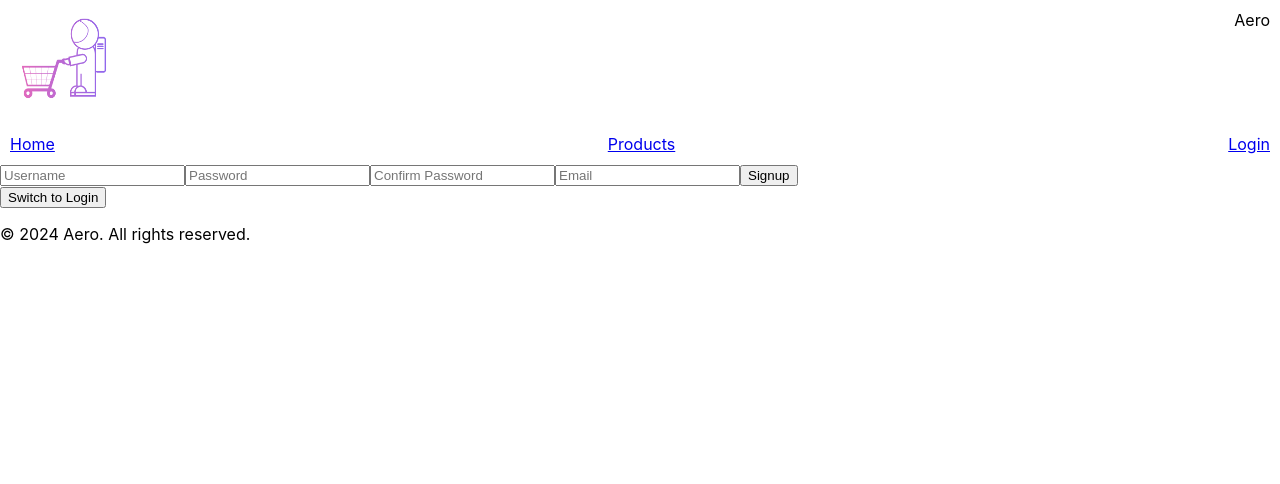
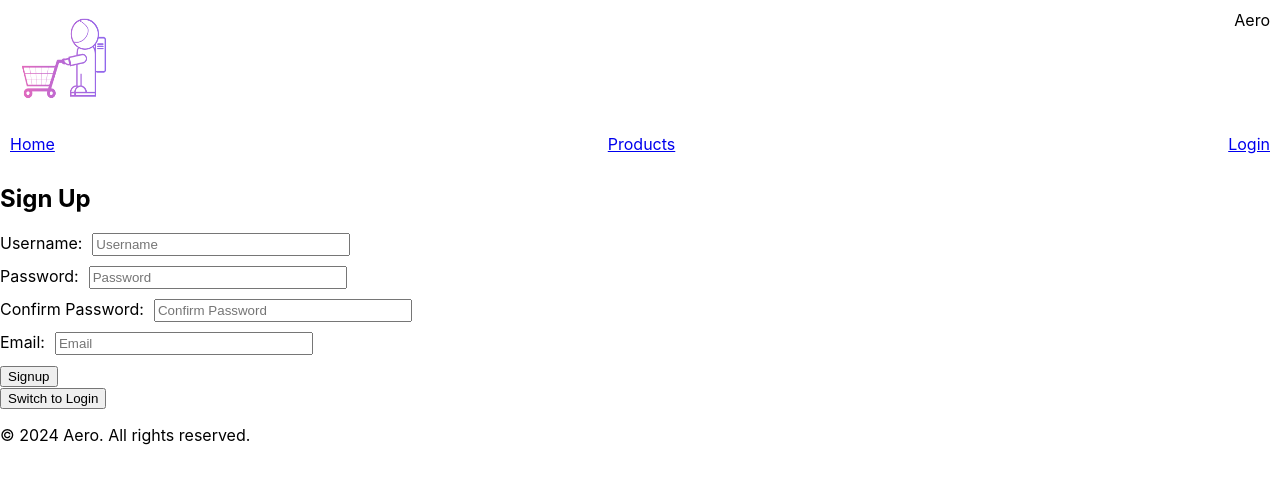
Before and after one commit to MohamadG04/Assignment5_ENSF381_L02_Group26, a React (Create React App) app: page /login in a window 1280 px wide. Both pictures are taken after a click on the button "Switch to Signup". Shown: the top 484 px of the page. Built offline with nearby package versions, Linux system fonts and the light colour scheme.

Commit message:
Completed LoginPage and SignupPage

```diff
--- a/src/components/LoginForm.js
+++ b/src/components/LoginForm.js
@@ -16,20 +16,31 @@ const LoginForm = ({ switchToSignup }) => {
   };
 
   return (
-    <div>
-      <form onSubmit={handleLogin}>
+    <div style={{ display: 'flex', flexDirection: 'column', alignItems: 'flex-start' }}>
+      <h2>Login</h2>
+      <form onSubmit={handleLogin} style={{ display: 'flex', flexDirection: 'column', alignItems: 'flex-start', marginBottom: '10px' }}>
+        <div style={{ display: 'flex', marginBottom: '10px' }}>
+          <label htmlFor="username" style={{ marginRight: '10px' }}>Username:</label>
           <input
+            id="username"
             type="text"
             placeholder="Username"
             value={username}
             onChange={(e) => setUsername(e.target.value)}
+            style={{ width: '250px', padding: '2px' }}
           />
+        </div>
+        <div style={{ display: 'flex', marginBottom: '10px' }}>
+          <label htmlFor="password" style={{ marginRight: '10px' }}>Password:</label>
           <input
+            id="password"
             type="password"
             placeholder="Password"
             value={password}
             onChange={(e) => setPassword(e.target.value)}
+            style={{ width: '250px', padding: '2px' }}
           />
+        </div>
         <button type="submit">Login</button>
       </form>
       <button onClick={switchToSignup}>Switch to Signup</button>
--- a/src/components/SignupForm.js
+++ b/src/components/SignupForm.js
@@ -23,31 +23,52 @@ const SignupForm = ({ switchToLogin }) => {
 
   return (
     <div>
+      <h2>Sign Up</h2>
       <form onSubmit={handleSignup}>
+        <div style={{ display: 'flex', marginBottom: '10px' }}>
+          <label htmlFor="username" style={{ marginRight: '10px' }}>Username:</label>
           <input
+            id="username"
             type="text"
             placeholder="Username"
             value={username}
             onChange={(e) => setUsername(e.target.value)}
+            style={{ width: '250px', padding: '2px' }}
           />
+        </div>
+        <div style={{ display: 'flex', marginBottom: '10px' }}>
+          <label htmlFor="password" style={{ marginRight: '10px' }}>Password:</label>
           <input
+            id="password"
             type="password"
             placeholder="Password"
             value={password}
             onChange={(e) => setPassword(e.target.value)}
+            style={{ width: '250px', padding: '2px' }}
           />
+        </div>
+        <div style={{ display: 'flex', marginBottom: '10px' }}>
+          <label htmlFor="confirmPassword" style={{ marginRight: '10px' }}>Confirm Password:</label>
           <input
+            id="confirmPassword"
             type="password"
             placeholder="Confirm Password"
             value={confirmPassword}
             onChange={(e) => setConfirmPassword(e.target.value)}
+            style={{ width: '250px', padding: '2px' }}
           />
+        </div>
+        <div style={{ display: 'flex', marginBottom: '10px' }}>
+          <label htmlFor="email" style={{ marginRight: '10px' }}>Email:</label>
           <input
+            id="email"
             type="email"
             placeholder="Email"
             value={email}
             onChange={(e) => setEmail(e.target.value)}
+            style={{ width: '250px', padding: '2px' }}
           />
+        </div>
         <button type="submit">Signup</button>
       </form>
       <button onClick={switchToLogin}>Switch to Login</button>
```
Lines whose indentation alone changed are shown as unchanged.
